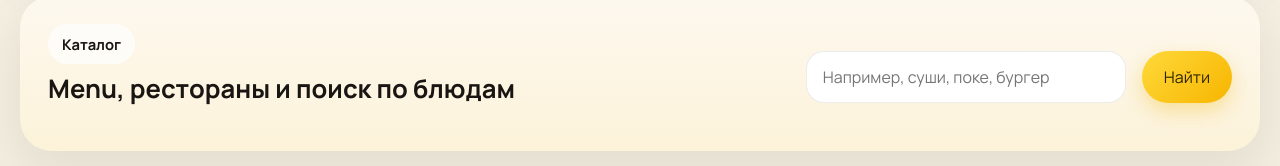
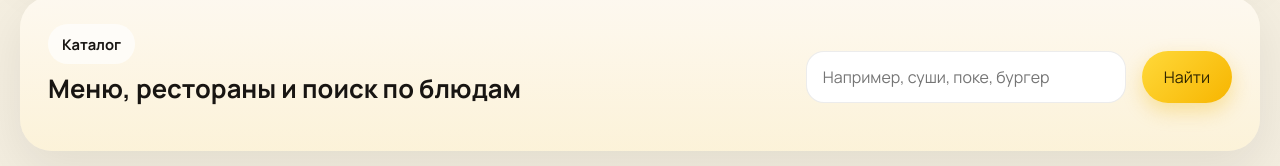
Before and after one commit to Pavel17072007/SITE, a website: page index.html in a window 1280 px wide. Shown: the part 816-982 px from the top of the page. Drawn offline with Linux system fonts and the light colour scheme; no server answers.

```diff
--- a/index.html
+++ b/index.html
@@ -76,7 +76,7 @@
           <div class="section-heading catalog-head">
             <div>
               <span class="eyebrow">Каталог</span>
-              <h2>Menu, рестораны и поиск по блюдам</h2>
+              <h2>Meню, рестораны и поиск по блюдам</h2>
             </div>
             <form class="search-form" id="searchForm">
               <input
```
